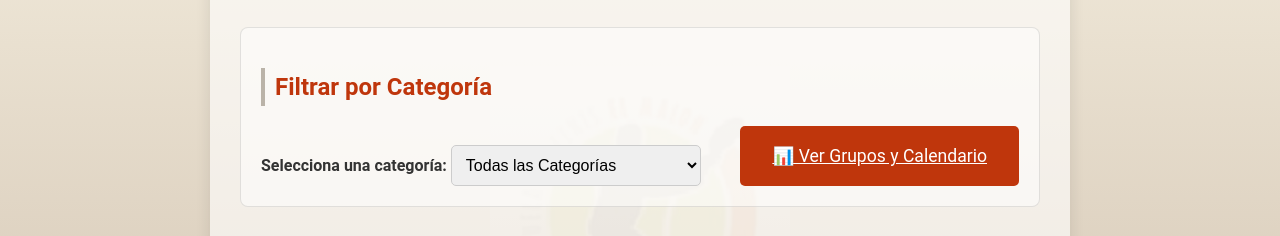
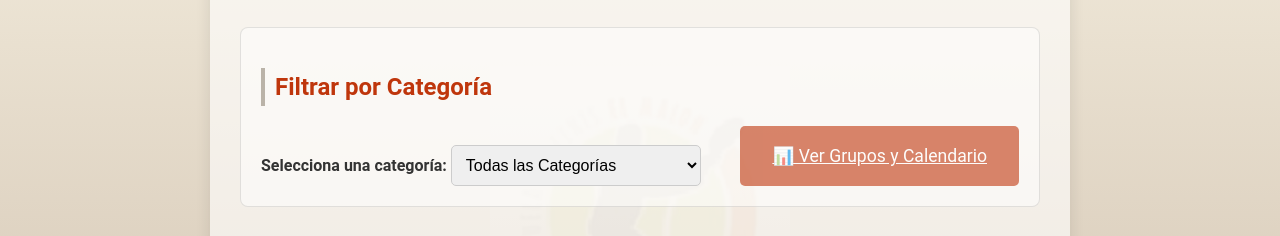
Before and after one commit to Pablobun/torneos-malon, a website: page inscriptos.html in a window 1280 px wide. Shown: the part 184-420 px from the top of the page. Drawn offline with Linux system fonts and the light colour scheme; no server answers.

Commit message:
anularboton

```diff
--- a/inscriptos.html
+++ b/inscriptos.html
@@ -41,7 +41,7 @@
                         </select>
                     </div>
                     <!-- despues de style borrar para activar boton (style="pointer-events: none; opacity: 0.6; cursor: not-allowed;") esto para anular-->
-                    <a href="ver-grupos-parti.html" class="btn-primary">
+                    <a href="ver-grupos-parti.html" class="btn-primary"style="pointer-events: none; opacity: 0.6; cursor: not-allowed;">
                         📊 Ver Grupos y Calendario
                     </a>
                 </div>
```
